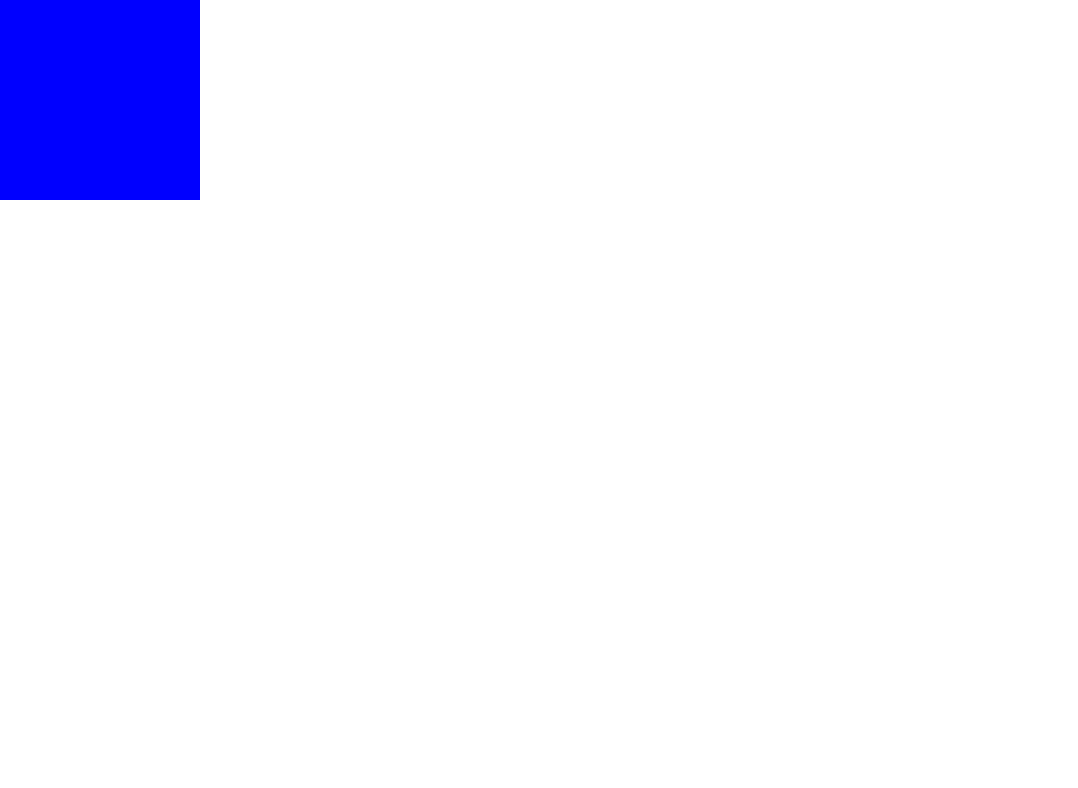
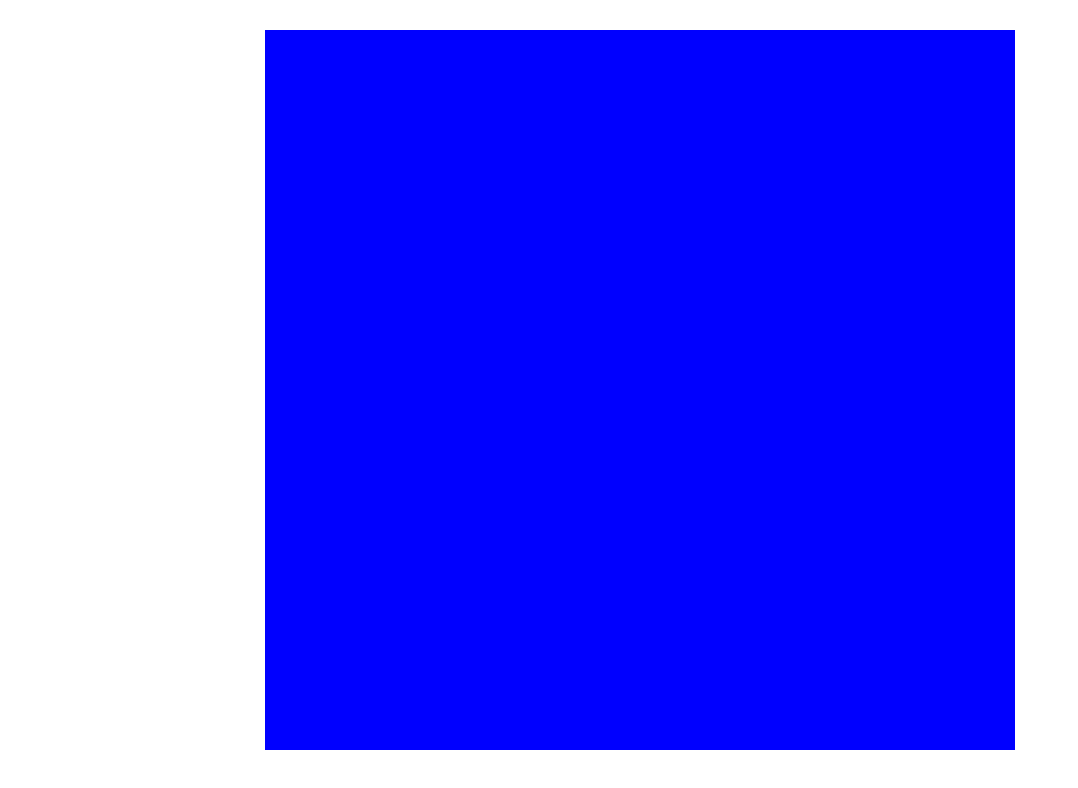
Before and after one commit to shakaylac/TaskFlow, a React (Create React App) app in the folder taskflow-app/: page / in a window 1280 px wide. Shown: the top 788 px of the page, without its empty margins (0-1078 px from the left). Built offline with nearby package versions, Linux system fonts and the light colour scheme.

Commit message:
Added css to the Container. Centered the element, added margin-top of 30px. It would align itself in the center vertically. This worked.

```diff
--- a/taskflow-app/src/CSS/Container.css
+++ b/taskflow-app/src/CSS/Container.css
@@ -1,6 +1,6 @@
 .container{
-    display: flexbox;
     background-color: blue;
-    width: 200px;
-    height: 200px;
+    margin-top: 30px;
+    width: 750px;
+    height: 90vh;
 };
--- a/taskflow-app/src/index.css
+++ b/taskflow-app/src/index.css
@@ -5,6 +5,8 @@ body {
     sans-serif;
   -webkit-font-smoothing: antialiased;
   -moz-osx-font-smoothing: grayscale;
+  display: grid;
+  place-items: center;
 }
 
 code {
```
